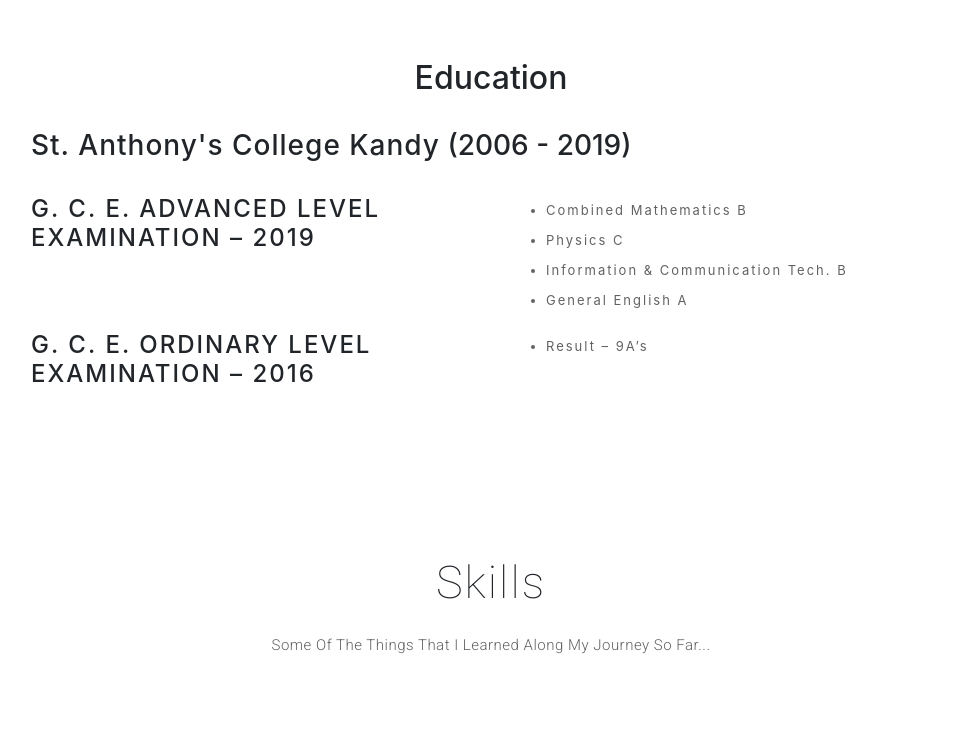
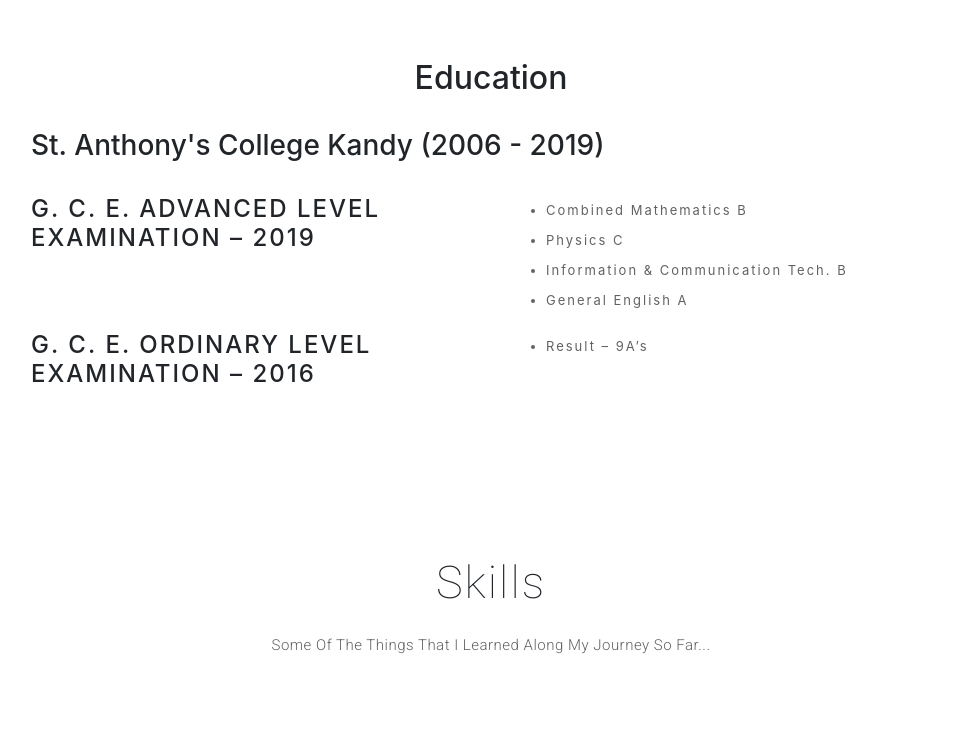
Before and after one commit to anjula-sack/my-portofolio, a website with bundled scripts: page index.html in a window 1280 px wide. Shown: the part 1180-1917 px from the top of the page, without its empty margins (149-1121 px from the left). Built offline with nearby package versions, Linux system fonts and the light colour scheme; no server answers.

Commit message:
Custmize the education section

```diff
--- a/index.html
+++ b/index.html
@@ -113,9 +113,9 @@
     <div class="container">
       <div class="row justify-content-center">
         <div class="col-md-6 col-lg-10">
+          <h2 style="text-align: center;margin-bottom: 2rem;">Education</h2>
+            <h3>St. Anthony's College Kandy (2006 - 2019)</h3>
           <div class="about-content">
-            <h2 style="text-align: center;margin-bottom: 2rem;">Education</h2>
-            <h3><span>St. Anthony's College Kandy</span> (2006 - 2019)</h3>
             <div class="row pt-4">
               <div class="col-lg-6"><h4>G. C. E. Advanced Level Examination – 2019</h4></div>
               <div class="col-lg-5">
```
